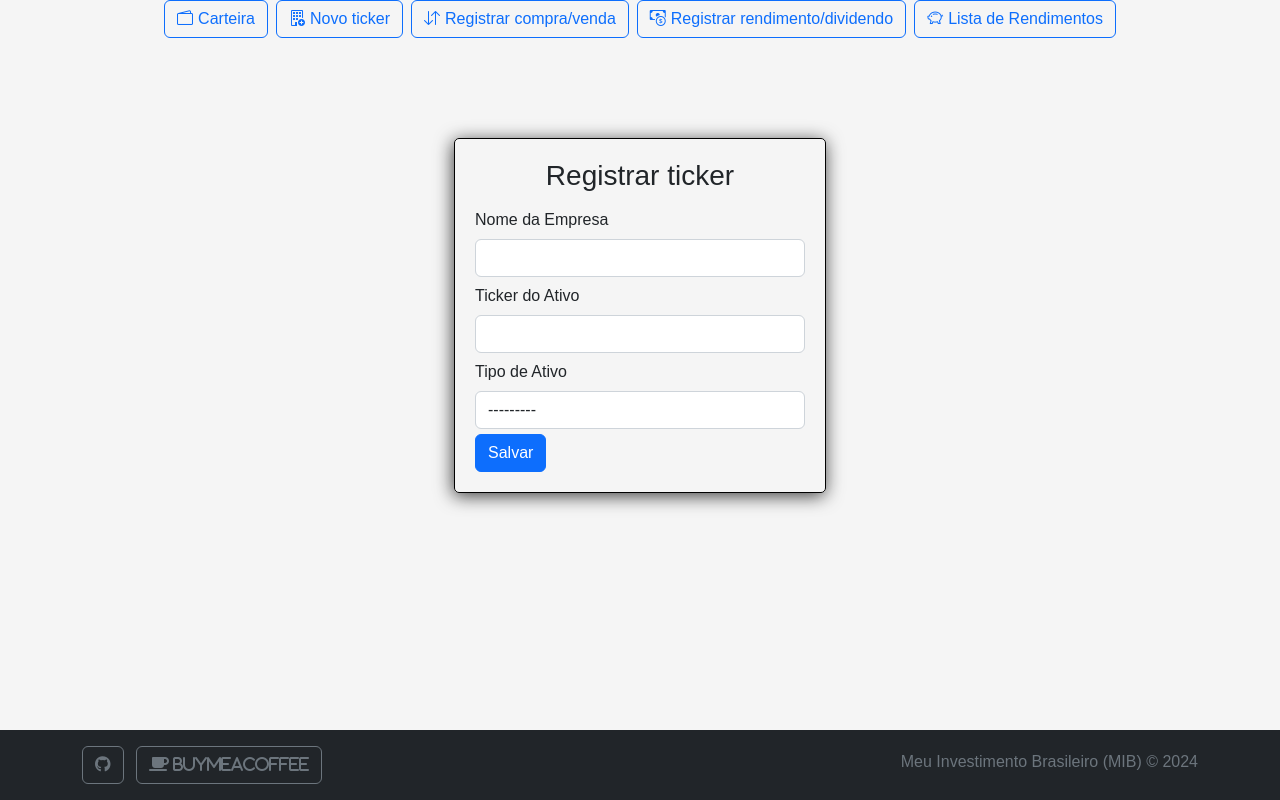
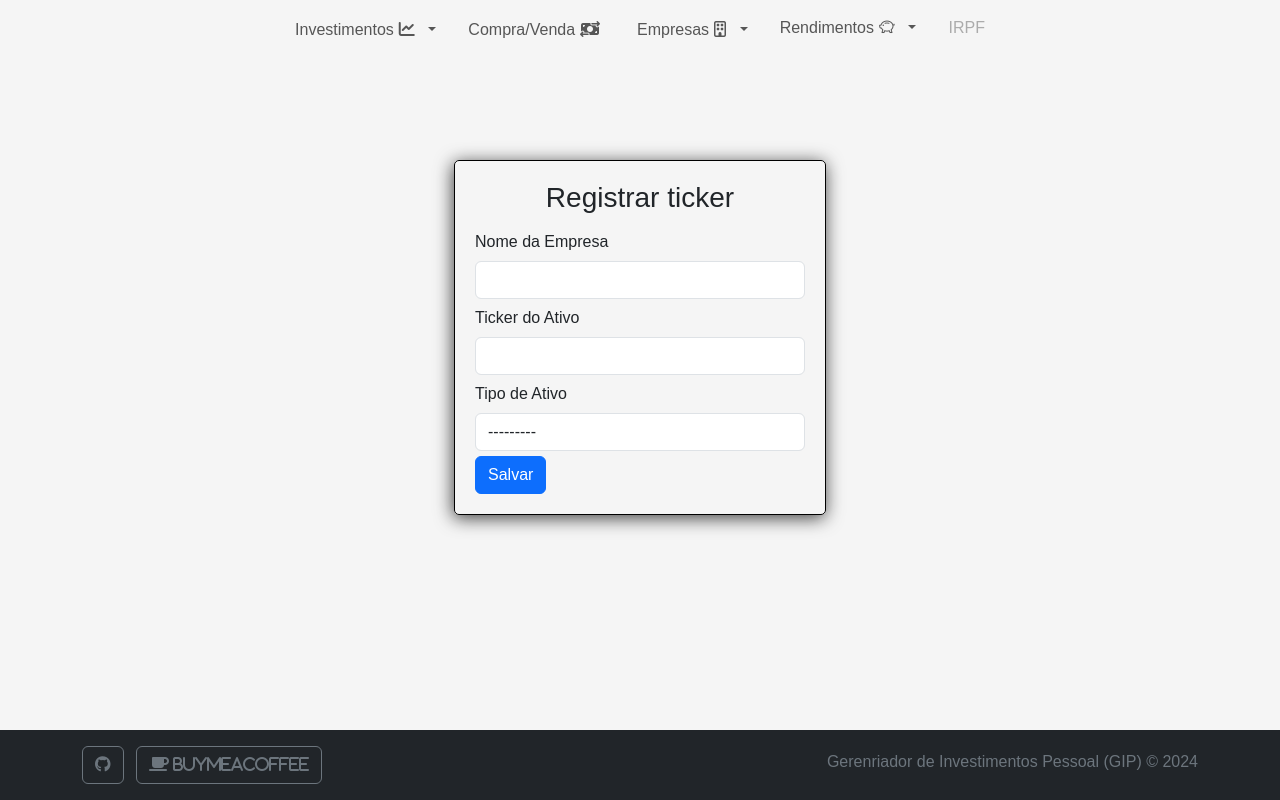
Before and after one commit to Yuri-Nassar/gip, a Django app: page /portfolio/ticker_new/ in a window 1280 px wide. Run offline with Django 5.2, Linux system fonts and the light colour scheme; tables that the repository leaves empty hold one stand-in row (values such as "Sample post"); some libraries are stand-ins or nearby versions.

Commit message:
Update base.html. Menu was reorganized with new style.

```diff
--- a/portifolio_manager/assets/static/css/styles.css
+++ b/portifolio_manager/assets/static/css/styles.css
@@ -11,7 +11,7 @@ body {font-family: Arial, sans-serif;
 
 .section {background-color: #fff;border: 1px solid #ddd;margin-top: 20px;margin-bottom: 20px;padding: 10px;border-radius: 5px;}
 
-.icon {margin-right: 5px;}
+.icon {padding: 5px;}
 
 .graph-container {
     display: flex;
--- a/portifolio_manager/assets/static/js/scripts.js
+++ b/portifolio_manager/assets/static/js/scripts.js
@@ -20,6 +20,6 @@ $(document).ready(function() {
     });
 });
 
-window.addEventListener('resize', function() {
-    Plotly.Plots.resize(document.getElementById('graph_div'));
-});
+// window.addEventListener('resize', function() {
+//     Plotly.Plots.resize(document.getElementById('graph_div'));
+// });
--- a/portifolio_manager/assets/templates/base.html
+++ b/portifolio_manager/assets/templates/base.html
@@ -9,7 +9,7 @@
     <title>{% block title %}Meu Site{% endblock %}</title>
 
     <!-- Link para o CSS do Bootstrap -->
-    <link rel="stylesheet" href="https://cdn.jsdelivr.net/npm/bootstrap@5.2.3/dist/css/bootstrap.min.css">
+    <link rel="stylesheet" href="https://cdn.jsdelivr.net/npm/bootstrap@5.3.3/dist/css/bootstrap.min.css">
     <link rel="stylesheet" href="https://cdn.jsdelivr.net/npm/bootstrap-icons/font/bootstrap-icons.css">
     <link rel="stylesheet" href="https://cdnjs.cloudflare.com/ajax/libs/font-awesome/6.6.0/css/all.min.css">
 
@@ -21,40 +21,65 @@
 </head>
 <body>
     <!-- Exemplo de Barra de Navegação -->
-    <!-- <nav class="navbar navbar-expand-lg navbar-light bg-light">
-        <a class="navbar-brand" href="#">Meu Site</a>
-        <button class="navbar-toggler" type="button" data-toggle="collapse" data-target="#navbarNav" aria-controls="navbarNav" aria-expanded="false" aria-label="Toggle navigation">
+    <div class="container">
+        <nav class="navbar navbar-expand-md navbar-light">
+            <div class="container-fluid">
+                <button class="navbar-toggler" type="button" data-bs-toggle="collapse" data-bs-target="#navbarTogglerDemo01" aria-controls="navbarTogglerDemo01" aria-expanded="false" aria-label="Toggle navigation">
                     <span class="navbar-toggler-icon"></span>
                 </button>
-        <div class="collapse navbar-collapse" id="navbarNav">
-            <ul class="navbar-nav">
-                <li class="nav-item active">
-                    <a class="nav-link" href="#">Home</a>
+                <div class="collapse navbar-collapse" id="navbarTogglerDemo01">
+                    <ul class="navbar-nav mx-auto mb-2 mb-lg-0 nav-underline">
+                        <li class="nav-item dropdown">
+                            <a class="nav-link dropdown-toggle" href="#" role="button" data-bs-toggle="dropdown" aria-expanded="false">
+                            Investimentos<span class="icon fa-solid fa-chart-line"></span>
+                            </a>
+                            <ul class="dropdown-menu">
+                                <li><a class="dropdown-item disabled" href="#">Visão geral</a></li>
+                                <li><a class="dropdown-item" href="{% url 'portfolio' %}">Posição<span class="icon bi-wallet2"></span></a></li>
+                            </ul>
                         </li>
                         <li class="nav-item">
-                    <a class="nav-link" href="#">Sobre</a>
+                            <a class="nav-link" href="{% url 'transaction' %}">Compra/Venda<span class="icon fa-solid fa-money-bill-transfer"></span></a>
+                        </li>
+                        <li class="nav-item dropdown">
+                            <a class="nav-link dropdown-toggle" href="#" role="button" data-bs-toggle="dropdown" aria-expanded="false">
+                            Empresas<span class="icon fa-regular fa-building"></span>
+                            </a>
+                            <ul class="dropdown-menu">
+                                <li><a class="dropdown-item" href="{% url 'ticker' %}">Cadastro<span class="bi bi-building-add"></span></a></li>
+                                <li><a class="dropdown-item disabled" href="#">Editar<span class="icon bi bi-pencil-square"></span></a></li>
+                            </ul>
+                        </li>
+                        <li class="nav-item dropdown">
+                            <a class="nav-link dropdown-toggle" href="#" role="button" data-bs-toggle="dropdown" aria-expanded="false">
+                            Rendimentos<span class="icon bi bi-piggy-bank"></span>
+                            </a>
+                            <ul class="dropdown-menu">
+                                <li><a class="dropdown-item" href="{% url 'dividend' %}">Nova entrada<span class="icon bi bi-cash-coin"></span></a></li>
+                                <li><a class="dropdown-item disabled" href="#">Editar<span class="icon bi bi-pencil-square"></span></a></li>
+                                <li><a class="dropdown-item" href="{% url 'dividend_list' %}">Histórico<span class="icon fa-solid fa-money-bill-trend-up"></span></a></li>
+                            </ul>
                         </li>
                         <li class="nav-item">
-                    <a class="nav-link" href="#">Contato</a>
+                            <a class="nav-link disabled" aria-disabled="true" href="#">IRPF</a>
                         </li>
                     </ul>
                 </div>
-    </nav> -->
+            </div>
+        </nav>
+    </div>
 
-    <div class="container">
+    <!-- <div class="container">
         <div class="row text-center">
             <div class="d-flex justify-content-center gap-2">
                 <a href="{% url 'portfolio' %}" class="btn btn-outline-primary w-auto" role="button" ><span class="icon bi-wallet2"></span>Carteira</a>
-                <!-- <a href="{% url 'ticker' %}" class="btn btn-outline-primary" role="button" ><span class="icon">📈</span>Novo ticker</a> -->
                 <a href="{% url 'ticker' %}" class="btn btn-outline-primary w-auto" role="button" ><span class="icon bi-building-add"></span>Novo ticker</a>
-                <!-- <a href="{% url 'transaction' %}" class="btn btn-outline-primary"><span class="icon">💰</span>Registrar compra/venda</a> -->
                 <a href="{% url 'transaction' %}" class="btn btn-outline-primary"><span class="icon bi-arrow-down-up"></span>Registrar compra/venda</a>
-                <!-- <a href="{% url 'dividend' %}" class="btn btn-outline-primary"><span class="icon">💸</span>Registrar rendimento/dividendo</a> -->
                 <a href="{% url 'dividend' %}" class="btn btn-outline-primary"><span class="icon bi-cash-coin"></span>Registrar rendimento/dividendo</a>
                 <a href="{% url 'dividend_list' %}" class="btn btn-outline-primary"><span class="icon bi-piggy-bank"></span>Lista de Rendimentos</a>
             </div>
         </div>
-    </div>
+    </div> -->
 
     <!-- Conteúdo da página -->
     <div class="container content">
@@ -63,10 +88,10 @@
 
     <!-- Link para o JavaScript do Bootstrap e dependências -->
     <!-- <script src="https://code.jquery.com/jquery-3.5.1.slim.min.js"></script> -->
-    <script src="https://code.jquery.com/jquery-3.5.1.min.js"></script>
+    <script src="https://code.jquery.com/jquery-3.7.1.js" integrity="sha256-eKhayi8LEQwp4NKxN+CfCh+3qOVUtJn3QNZ0TciWLP4=" crossorigin="anonymous"></script>
     <script src="https://cdn.jsdelivr.net/npm/@popperjs/core@2.11.6/dist/umd/popper.min.js"></script>
-    <script src="https://cdn.jsdelivr.net/npm/bootstrap@5.2.3/dist/js/bootstrap.bundle.min.js"></script>
-    <script src="https://cdn.jsdelivr.net/npm/bootstrap@5.2.3/dist/js/bootstrap.min.js"></script>
+    <!-- <script src="https://cdn.jsdelivr.net/npm/bootstrap@5.3.3/dist/js/bootstrap.bundle.min.js" integrity="sha384-YvpcrYf0tY3lHB60NNkmXc5s9fDVZLESaAA55NDzOxhy9GkcIdslK1eN7N6jIeHz" crossorigin="anonymous"></script> -->
+    <script src="https://cdn.jsdelivr.net/npm/bootstrap@5.3.3/dist/js/bootstrap.min.js"></script>
 
     <!-- {% block extra_js %}{% endblock %} -->
     <!-- Script personalizado (se necessário) -->
@@ -92,7 +117,7 @@
                             <li class="list-inline-item"><a class="btn btn-outline-secondary" href="https://buymeacoffee.com/yuri_santos" target="_blank"><i class="fa fa-coffee"> BuyMeACoffee</i></a></li>
                         </ul>
                     </div>
-                    <div class="col-md-6 col-sm-12"><span class="text-secondary pt-1 float-md-end float-sm-start">Meu Investimento Brasileiro (MIB) &copy; 2024</span></div>
+                    <div class="col-md-6 col-sm-12"><span class="text-secondary pt-1 float-md-end float-sm-start">Gerenriador de Investimentos Pessoal (GIP) &copy; 2024</span></div>
                 </div>
             </div>
         </div>
```
Lines whose indentation alone changed are shown as unchanged.
